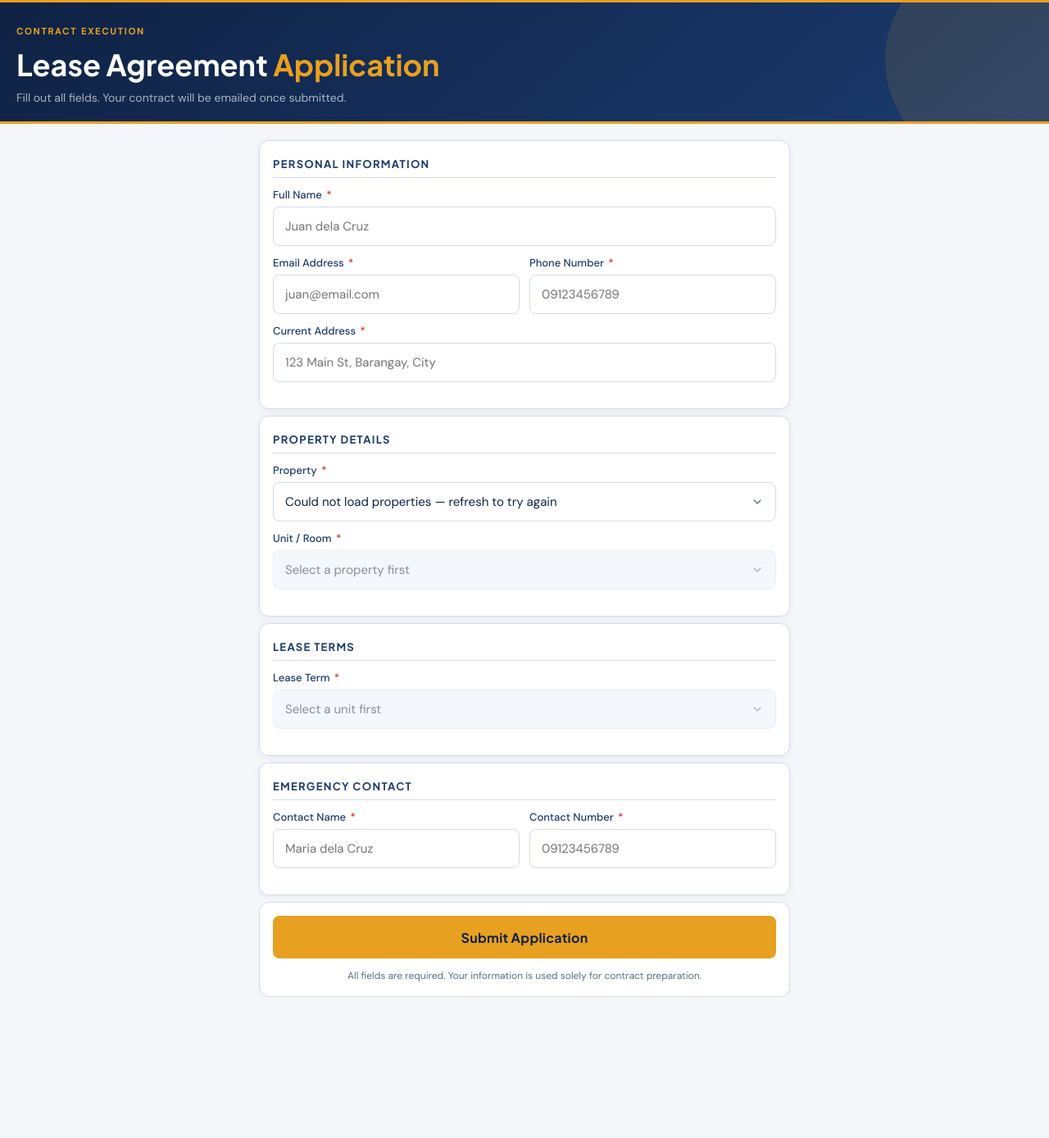
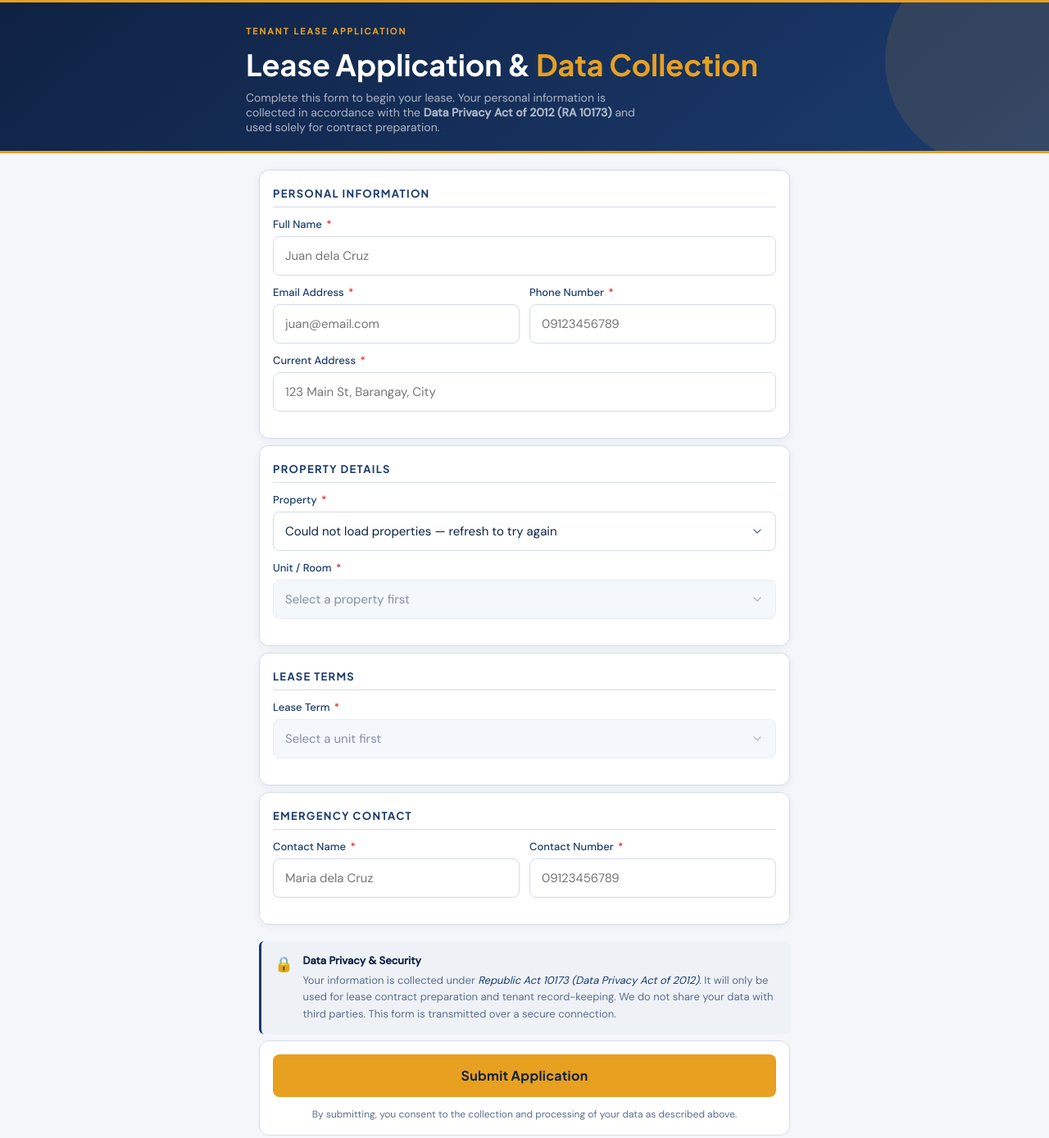
Before and after one commit to rocuadratva/contract-form, a plain HTML site: page index.html in a window 1280 px wide. Shown: the whole page at 82% size. Before the commit the page ends 1248 px from the top, so only its background shows below. Drawn offline with Linux system fonts and the light colour scheme; no server answers.

Commit message:
Center hero title + add Data Privacy notice
- Wrap hero content in max-width 680px container to align with form
- Update eyebrow: 'Contract Execution' → 'Tenant Lease Application'
- Update title: accent word 'Application' → 'Data Collection'
- Add subtitle mention of RA 10173 (Data Privacy Act of 2012)
- Add privacy notice block with lock icon above submit button
- Update form-notice consent text
- Add .hero-content + .privacy-notice CSS rules

Co-Authored-By: Claude Haiku 4.5 <noreply@anthropic.com>

```diff
--- a/css/style.css
+++ b/css/style.css
@@ -56,6 +56,11 @@ body {
   border-radius: 50%;
   background: rgba(232, 160, 32, 0.12);
   pointer-events: none;
+}
+
+.hero-content {
+  max-width: 680px;
+  margin: 0 auto;
 }
 
 .hero-eyebrow {
@@ -240,6 +245,44 @@ select.error {
   line-height: 1.5;
 }
 
+/* ===== PRIVACY NOTICE ===== */
+.privacy-notice {
+  display: flex;
+  gap: 12px;
+  align-items: flex-start;
+  background: #EEF2F7;
+  border-left: 3px solid var(--navy);
+  border-radius: 6px;
+  padding: 14px 16px;
+  margin: 20px 0 8px;
+  font-size: 13px;
+  color: var(--navy-dark);
+  line-height: 1.55;
+}
+
+.privacy-notice__icon {
+  font-size: 18px;
+  flex-shrink: 0;
+  margin-top: 1px;
+}
+
+.privacy-notice__body strong {
+  display: block;
+  margin-bottom: 4px;
+  font-size: 13px;
+  font-weight: 600;
+}
+
+.privacy-notice__body p {
+  margin: 0;
+  color: var(--muted);
+}
+
+.privacy-notice__body em {
+  font-style: italic;
+  color: var(--navy);
+}
+
 /* ===== ERROR BANNER ===== */
 .error-banner {
   background: rgba(220,38,38,0.08);
--- a/index.html
+++ b/index.html
@@ -14,9 +14,11 @@
   <div class="gold-bar"></div>
 
   <header class="hero">
-    <div class="hero-eyebrow">Contract Execution</div>
-    <h1 class="hero-title">Lease Agreement <span class="accent">Application</span></h1>
-    <p class="hero-sub">Fill out all fields. Your contract will be emailed once submitted.</p>
+    <div class="hero-content">
+      <div class="hero-eyebrow">Tenant Lease Application</div>
+      <h1 class="hero-title">Lease Application & <span class="accent">Data Collection</span></h1>
+      <p class="hero-sub">Complete this form to begin your lease. Your personal information is collected in accordance with the <strong>Data Privacy Act of 2012 (RA 10173)</strong> and used solely for contract preparation.</p>
+    </div>
   </header>
 
   <main class="main">
@@ -162,13 +164,22 @@
         </div>
       </section>
 
+      <!-- Data Privacy & Security Notice -->
+      <div class="privacy-notice">
+        <div class="privacy-notice__icon">🔒</div>
+        <div class="privacy-notice__body">
+          <strong>Data Privacy & Security</strong>
+          <p>Your information is collected under <em>Republic Act 10173 (Data Privacy Act of 2012)</em>. It will only be used for lease contract preparation and tenant record-keeping. We do not share your data with third parties. This form is transmitted over a secure connection.</p>
+        </div>
+      </div>
+
       <!-- Submit -->
       <div class="submit-card">
         <button type="submit" class="btn-submit">
           <span class="btn-text">Submit Application</span>
           <span class="btn-loading">Submitting…</span>
         </button>
-        <p class="form-notice">All fields are required. Your information is used solely for contract preparation.</p>
+        <p class="form-notice">By submitting, you consent to the collection and processing of your data as described above.</p>
       </div>
 
     </form>
```
